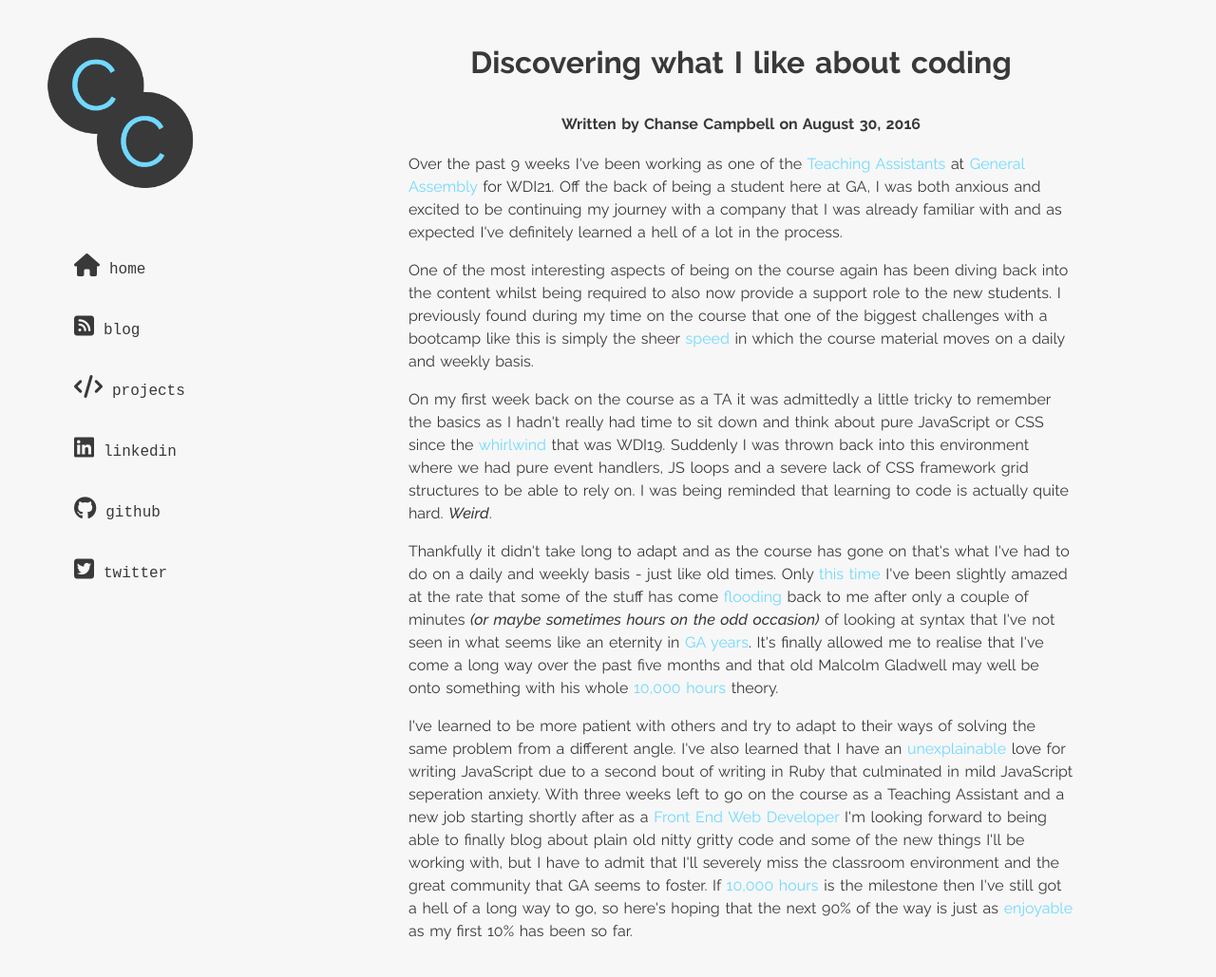
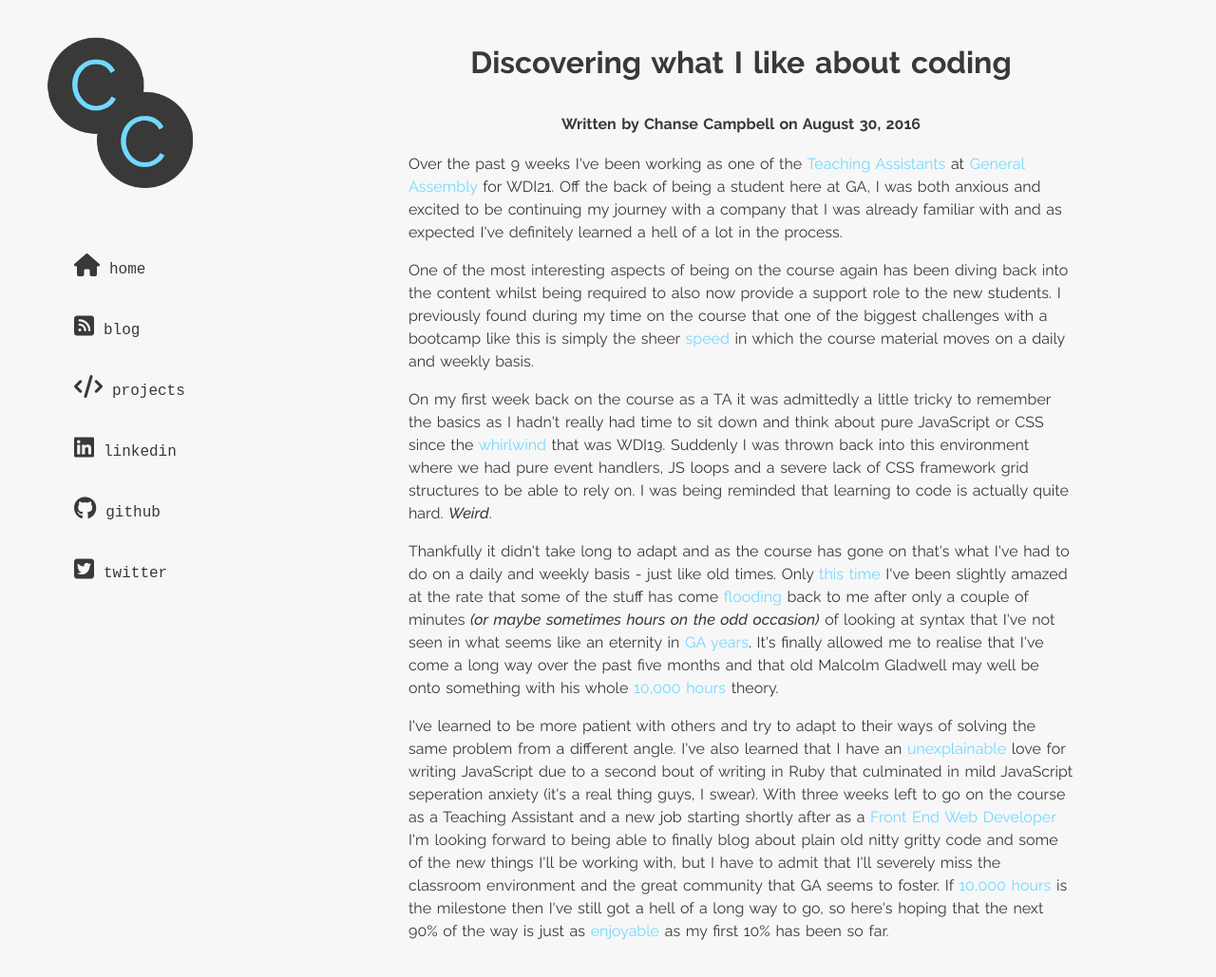
Before and after one commit to chansecampbell/chansecampbell.github.io, a Jekyll site: the page built from _posts/2016-08-30-discovering-what-i-like-about-coding.md, in a window 1280 px wide and 1039 px high. Shown: the top 1029 px of the window at 95% size. Built offline with Jekyll 4.4.1, drawn with Linux system fonts in a browser that asks for light colours; nearby versions of some CDN libraries.

```diff
--- a/_posts/2016-08-30-discovering-what-i-like-about-coding.md
+++ b/_posts/2016-08-30-discovering-what-i-like-about-coding.md
@@ -14,4 +14,4 @@ title: Discovering what I like about coding
 
 <p>Thankfully it didn't take long to adapt and as the course has gone on that's what I've had to do on a daily and weekly basis - just like old times. Only <strong>this time</strong> I've been slightly amazed at the rate that some of the stuff has come <strong>flooding</strong> back to me after only a couple of minutes <em>(or maybe sometimes hours on the odd occasion)</em> of looking at syntax that I've not seen in what seems like an eternity in <strong>GA years</strong>. It's finally allowed me to realise that I've come a long way over the past five months and that old Malcolm Gladwell may well be onto something with his whole <strong>10,000 hours</strong> theory.</p>
 
-<p>I've learned to be more patient with others and try to adapt to their ways of solving the same problem from a different angle. I've also learned that I have an <strong>unexplainable</strong> love for writing JavaScript due to a second bout of writing in Ruby that culminated in mild JavaScript seperation anxiety. With three weeks left to go on the course as a Teaching Assistant and a new job starting shortly after as a <strong>Front End Web Developer</strong> I'm looking forward to being able to finally blog about plain old nitty gritty code and some of the new things I'll be working with, but I have to admit that I'll severely miss the classroom environment and the great community that GA seems to foster. If <strong>10,000 hours</strong> is the milestone then I've still got a hell of a long way to go, so here's hoping that the next 90% of the way is just as <strong>enjoyable</strong> as my first 10% has been so far.</p>
+<p>I've learned to be more patient with others and try to adapt to their ways of solving the same problem from a different angle. I've also learned that I have an <strong>unexplainable</strong> love for writing JavaScript due to a second bout of writing in Ruby that culminated in mild JavaScript seperation anxiety (it's a real thing guys, I swear). With three weeks left to go on the course as a Teaching Assistant and a new job starting shortly after as a <strong>Front End Web Developer</strong> I'm looking forward to being able to finally blog about plain old nitty gritty code and some of the new things I'll be working with, but I have to admit that I'll severely miss the classroom environment and the great community that GA seems to foster. If <strong>10,000 hours</strong> is the milestone then I've still got a hell of a long way to go, so here's hoping that the next 90% of the way is just as <strong>enjoyable</strong> as my first 10% has been so far.</p>
```
